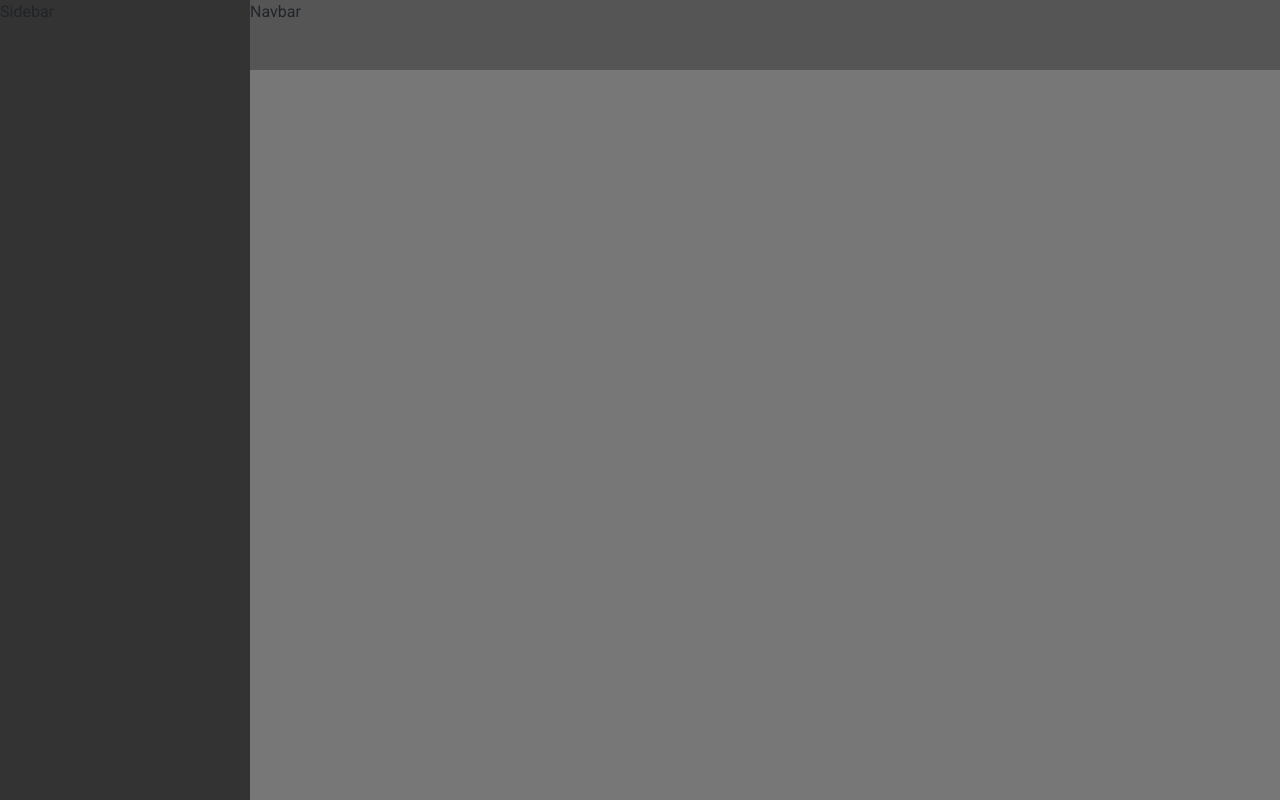
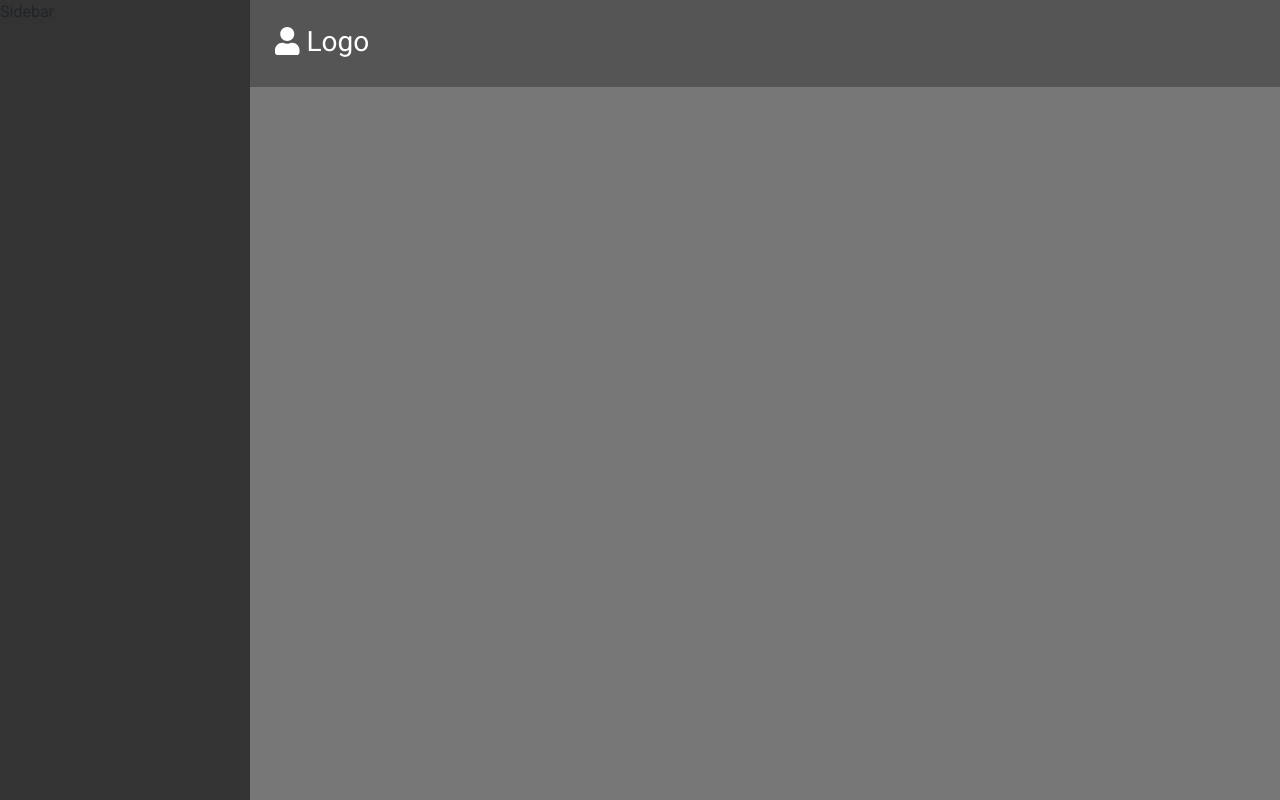
Before and after one commit to pierrialexander/dashboard_vue-js_laravel, a Vue app in the folder frontend/: page /#/home in a window 1280 px wide. Built offline with nearby package versions, Linux system fonts and the light colour scheme.

Commit message:
Ajustes na NavBar
Ajustes na NavBar

```diff
--- a/frontend/package.json
+++ b/frontend/package.json
@@ -14,6 +14,7 @@
     "vue-router": "^3.5.3"
   },
   "devDependencies": {
+    "@fortawesome/fontawesome-free": "^5.15.4",
     "@vue/cli-plugin-babel": "~4.5.0",
     "@vue/cli-plugin-eslint": "~4.5.0",
     "@vue/cli-service": "~4.5.0",
--- a/frontend/src/main.js
+++ b/frontend/src/main.js
@@ -2,9 +2,11 @@ import Vue from 'vue'
 import App from './App.vue'
 import VueRouter from 'vue-router'
 import 'bootstrap/dist/css/bootstrap.min.css'
-
+import '@fortawesome/fontawesome-free/css/all.css'
+import '@fortawesome/fontawesome-free/js/all.js'
 import LoginComponent from './pages/Login/LoginComponent'
 import HomeComponent from './pages/Home/HomeComponent'
+
 
 Vue.config.productionTip = false
 Vue.use(VueRouter)
--- a/frontend/src/pages/Dashboard/DashboardComponent.vue
+++ b/frontend/src/pages/Dashboard/DashboardComponent.vue
@@ -19,8 +19,8 @@
 </template>
 
 <script>
-import SideBarComponent from "../components/SideBarComponent.vue"
-import NavBarComponent from "../components/NavBarComponent.vue"
+import SideBarComponent from "./components/SideBarComponent.vue"
+import NavBarComponent from "./components/NavBarComponent.vue"
 
 export default {
   name: 'DashBoardComponent',
--- a/frontend/src/pages/components/NavBarComponent.vue
+++ b/frontend/src/pages/Dashboard/components/NavBarComponent.vue
@@ -1,6 +1,6 @@
 <template>
   <div>
-    <p>Navbar</p>
+    <h3 class="logo"><i class="fa fa-user"></i> Logo</h3>
   </div>
 </template>
 
@@ -11,5 +11,9 @@ export default {
 </script>
 
 <style lang="scss">
-
+  .logo {
+    padding-top:5px;
+    padding-left: 10px;
+    color: white;
+  }
 </style>
--- a/frontend/src/pages/Dashboard/style.scss
+++ b/frontend/src/pages/Dashboard/style.scss
@@ -17,7 +17,7 @@
 
     .navBar {
       width: 100%;
-      height: 70px;
+      padding: 20px 15px;
       background-color: $fundoLogin;
     }
 
```
Also changed, not shown: frontend/src/pages/Dashboard/components/SideBarComponent.vue (renamed from frontend/src/pages/components/SideBarComponent.vue), 1 other file (tests, documents, lock files or other folders).
